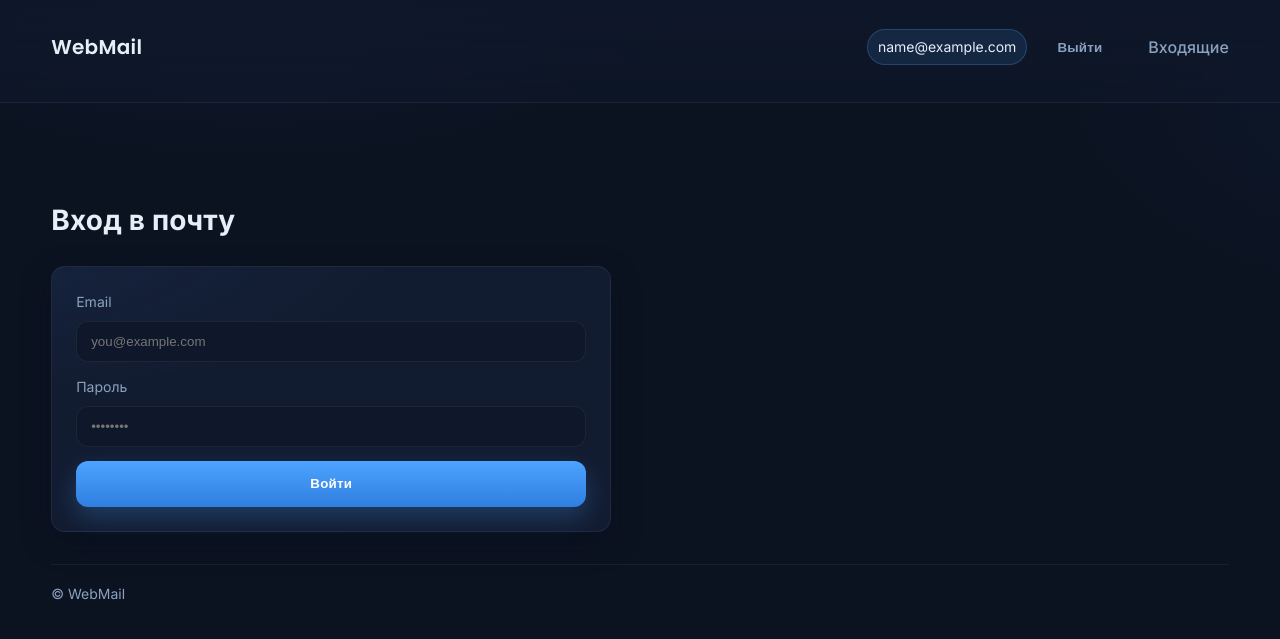
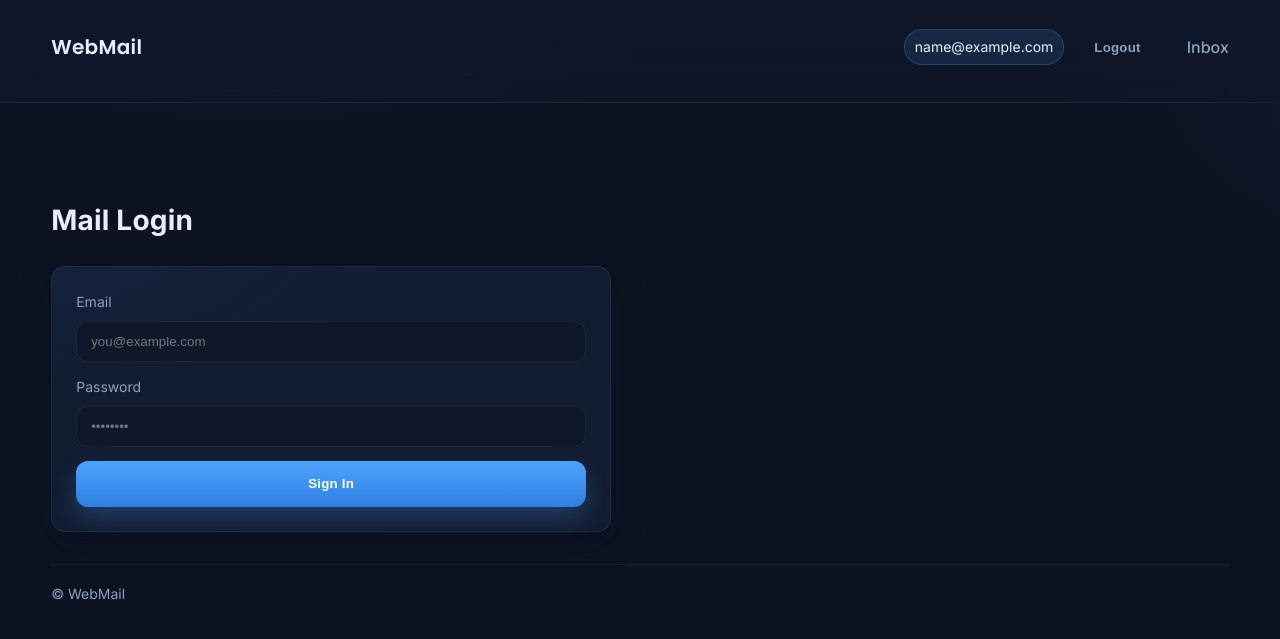
Before and after one commit to 4eiz/WebMail, a FastAPI app: page / in a window 1280 px wide. Shown: the top 639 px of the page. Run offline with FastAPI, Linux system fonts and the light colour scheme; the visitor is signed in with stand-in values (Sample User, id 1); parts of the project's set-up code (start-up, migrations or seed data) failed here and were passed over.

Commit message:
RU to EN

```diff
--- a/app/templates/base.html
+++ b/app/templates/base.html
@@ -1,15 +1,15 @@
 <!doctype html>
-<html lang="ru" data-theme="dark">
+<html lang="en" data-theme="dark">
 <head>
     <meta charset="utf-8" />
     <meta name="viewport" content="width=device-width,initial-scale=1" />
     <title>{% block title %}WebMail{% endblock %}</title>
 
-    <!-- Шрифты -->
+    <!-- Fonts -->
     <link rel="preconnect" href="https://fonts.gstatic.com" crossorigin>
     <link href="https://fonts.googleapis.com/css2?family=Inter:wght@400;500;600;700&family=JetBrains+Mono:wght@400;600&family=Poppins:wght@600&display=swap" rel="stylesheet">
 
-    <!-- Стили -->
+    <!-- Styles -->
     <link rel="stylesheet" href="/static/styles.css" />
     {% block head %}{% endblock %}
 </head>
@@ -22,11 +22,11 @@
                 {% if session_email %}
                     <span class="wm-badge">{{ session_email }}</span>
                     <form method="post" action="/logout" class="wm-inline-form">
-                        <button type="submit" class="wm-btn wm-btn--ghost">Выйти</button>
+                        <button type="submit" class="wm-btn wm-btn--ghost">Logout</button>
                     </form>
-                    <a href="/inbox" class="wm-link">Входящие</a>
+                    <a href="/inbox" class="wm-link">Inbox</a>
                 {% else %}
-                    <a href="/" class="wm-link">Войти</a>
+                    <a href="/" class="wm-link">Login</a>
                 {% endif %}
             </nav>
         </div>
--- a/app/templates/login.html
+++ b/app/templates/login.html
@@ -1,9 +1,9 @@
 {% extends "base.html" %}
-{% block title %}Вход — WebMail{% endblock %}
+{% block title %}Login — WebMail{% endblock %}
 
 {% block content %}
 <section class="wm-auth">
-    <h1 class="wm-title">Вход в почту</h1>
+    <h1 class="wm-title">Mail Login</h1>
     <form method="post" action="/login" class="wm-card wm-form">
         <label class="wm-field">
             <span>Email</span>
@@ -11,11 +11,11 @@
         </label>
 
         <label class="wm-field">
-            <span>Пароль</span>
+            <span>Password</span>
             <input type="password" name="password" placeholder="••••••••" required />
         </label>
 
-        <button type="submit" class="wm-btn wm-btn--primary">Войти</button>
+        <button type="submit" class="wm-btn wm-btn--primary">Sign In</button>
     </form>
 </section>
 {% endblock %}
```
Also changed, not shown: app/templates/inbox.html (+7 -7 lines).
